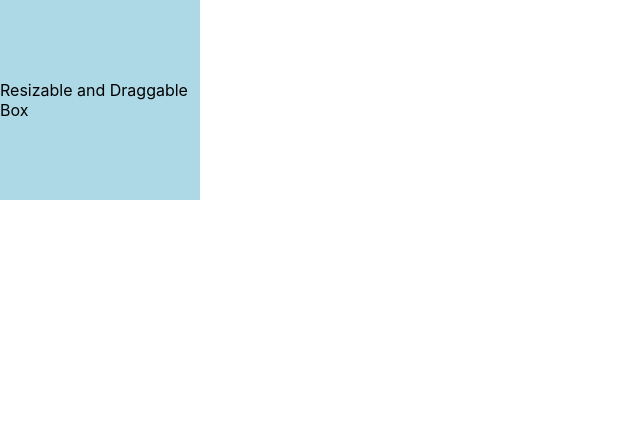
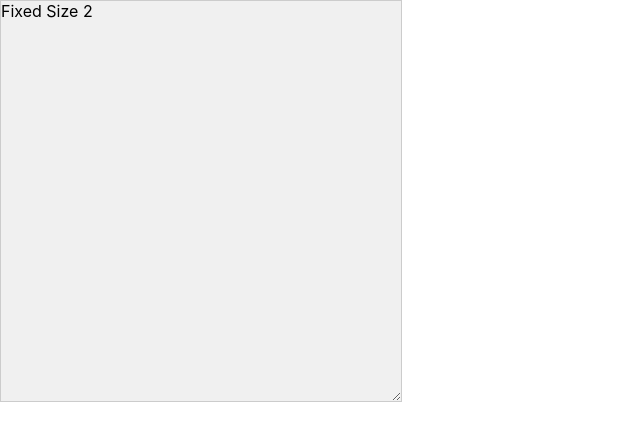
Before and after one commit to sumansingh226/DataNeuronAssignmentBackend, a React (Create React App) app in the folder frontend/: page / in a window 1280 px wide. Shown: the top 440 px of the page, without its empty margins (0-640 px from the left). Built offline with nearby package versions, Linux system fonts and the light colour scheme.

Commit message:
resize div

```diff
--- a/frontend/package.json
+++ b/frontend/package.json
@@ -16,6 +16,8 @@
     "@types/react-dom": "^18.2.19",
     "react": "^18.2.0",
     "react-dom": "^18.2.0",
+    "react-draggable": "^4.4.6",
+    "react-resizable": "^3.0.5",
     "react-scripts": "5.0.1",
     "typescript": "^4.9.5",
     "web-vitals": "^2.1.4"
--- a/frontend/src/App.tsx
+++ b/frontend/src/App.tsx
@@ -1,5 +1,4 @@
 import React from "react";
-import logo from "./logo.svg";
 import "./App.css";
 import ResizableDraggableBox from "./Layout/ResizableGrid";
 
--- a/frontend/src/Layout/ResizableGrid.Styles.ts
+++ b/frontend/src/Layout/ResizableGrid.Styles.ts
@@ -1,20 +1,41 @@
-// styles.js
 
 import { makeStyles } from "@mui/styles";
-const useStyles = makeStyles({
+
+const useStyles = makeStyles((theme) => ({
     resizable: {
-        position: "relative",
-        border: "1px solid #ddd",
-        background: "#f0f0f0",
+        position: "absolute",
+        border: "1px solid #ccc",
+        backgroundColor: "#f0f0f0",
         overflow: "hidden",
+        resize: "both",
+        cursor: "nwse-resize",
     },
     handle: {
         position: "absolute",
-        width: "10px",
-        height: "10px",
-        background: "#ddd",
-        cursor: "pointer",
+        width: 10,
+        height: 10,
+        backgroundColor: "#ccc",
     },
-});
+    topLeft: {
+        top: -5,
+        left: -5,
+        cursor: "nwse-resize",
+    },
+    topRight: {
+        top: -5,
+        right: -5,
+        cursor: "nesw-resize",
+    },
+    bottomLeft: {
+        bottom: -5,
+        left: -5,
+        cursor: "nesw-resize",
+    },
+    bottomRight: {
+        bottom: -5,
+        right: -5,
+        cursor: "nwse-resize",
+    },
+}));
 
-export default useStyles;
+export default useStyles
--- a/frontend/src/Layout/ResizableGrid.tsx
+++ b/frontend/src/Layout/ResizableGrid.tsx
@@ -1,47 +1,69 @@
-import React from "react";
-import { Resizable } from "react-resizable";
+import React, { useRef, useState } from "react";
 import Draggable from "react-draggable";
+import useStyles from "./ResizableGrid.Styles";
 
-const ResizableDraggableBox: React.FC = () => {
-  const [width, setWidth] = React.useState(200);
-  const [height, setHeight] = React.useState(200);
-  const [deltaX, setDeltaX] = React.useState(0);
-  const [deltaY, setDeltaY] = React.useState(0);
+const ResizableComponent: React.FC = () => {
+  const classes = useStyles();
+  const [position, setPosition] = useState<{ x: number; y: number } | null>(
+    null
+  );
+  const [size, setSize] = useState<{ width: number; height: number }>({
+    width: 200,
+    height: 200,
+  });
+  const ref = useRef<HTMLDivElement>(null);
 
-  const handleResize = (event: any, { size }: any) => {
-    setWidth(size.width);
-    setHeight(size.height);
+  const handleMouseDown = (e: React.MouseEvent<HTMLDivElement>) => {
+    if (ref.current) {
+      const rect = ref.current.getBoundingClientRect();
+      setPosition({ x: e.clientX - rect.left, y: e.clientY - rect.top });
+      document.addEventListener("mousemove", handleMouseMove);
+      document.addEventListener("mouseup", handleMouseUp);
+    }
   };
 
-  const handleDrag = (event: any, { deltaX, deltaY }: any) => {
-    setDeltaX(deltaX);
-    setDeltaY(deltaY);
+  const handleMouseMove = (e: MouseEvent) => {
+    if (position && ref.current) {
+      const newWidth = Math.max(50, size.width + e.clientX - position.x);
+      const newHeight = Math.max(50, size.height + e.clientY - position.y);
+      setSize({
+        width: newWidth,
+        height: newHeight,
+      });
+      setPosition({ x: e.clientX, y: e.clientY });
+    }
+  };
+
+  const handleMouseUp = () => {
+    setPosition(null);
+    document.removeEventListener("mousemove", handleMouseMove);
+    document.removeEventListener("mouseup", handleMouseUp);
   };
 
   return (
-    // <Draggable onDrag={handleDrag}>
-    <Resizable
-      width={width}
-      height={height}
-      onResize={handleResize}
-      minConstraints={[100, 100]}
-      maxConstraints={[400, 400]}
-    >
+    // <Draggable>
+    <div>
       <div
-        style={{
-          background: "lightblue",
-          width: width + "px",
-          height: height + "px",
-          display: "flex",
-          alignItems: "center",
-          justifyContent: "center",
-        }}
+        ref={ref}
+        className={classes.resizable}
+        style={{ width: size.width, height: size.height }}
+        onMouseDown={handleMouseDown}
       >
-        Resizable and Draggable Box
+        <div className={`${classes.handle} ${classes.topLeft}`} />
+        <div className={`${classes.handle} ${classes.topRight}`} />
+        <div className={`${classes.handle} ${classes.bottomLeft}`} />
+        <div className={`${classes.handle} ${classes.bottomRight}`} />
+        Resizable Component
       </div>
-    </Resizable>
+      <div className={classes.resizable} style={{ width: 300, height: 300 }}>
+        Fixed Size 1
+      </div>
+      <div className={classes.resizable} style={{ width: 400, height: 400 }}>
+        Fixed Size 2
+      </div>
+    </div>
     // </Draggable>
   );
 };
 
-export default ResizableDraggableBox;
+export default ResizableComponent;
```
Also changed, not shown: frontend/src/Forms/AddItem.tsx (added, +52 -0 lines), frontend/src/global/UrlConstant.ts (added, +7 -0 lines), 1 other file (tests, documents, lock files or other folders).
